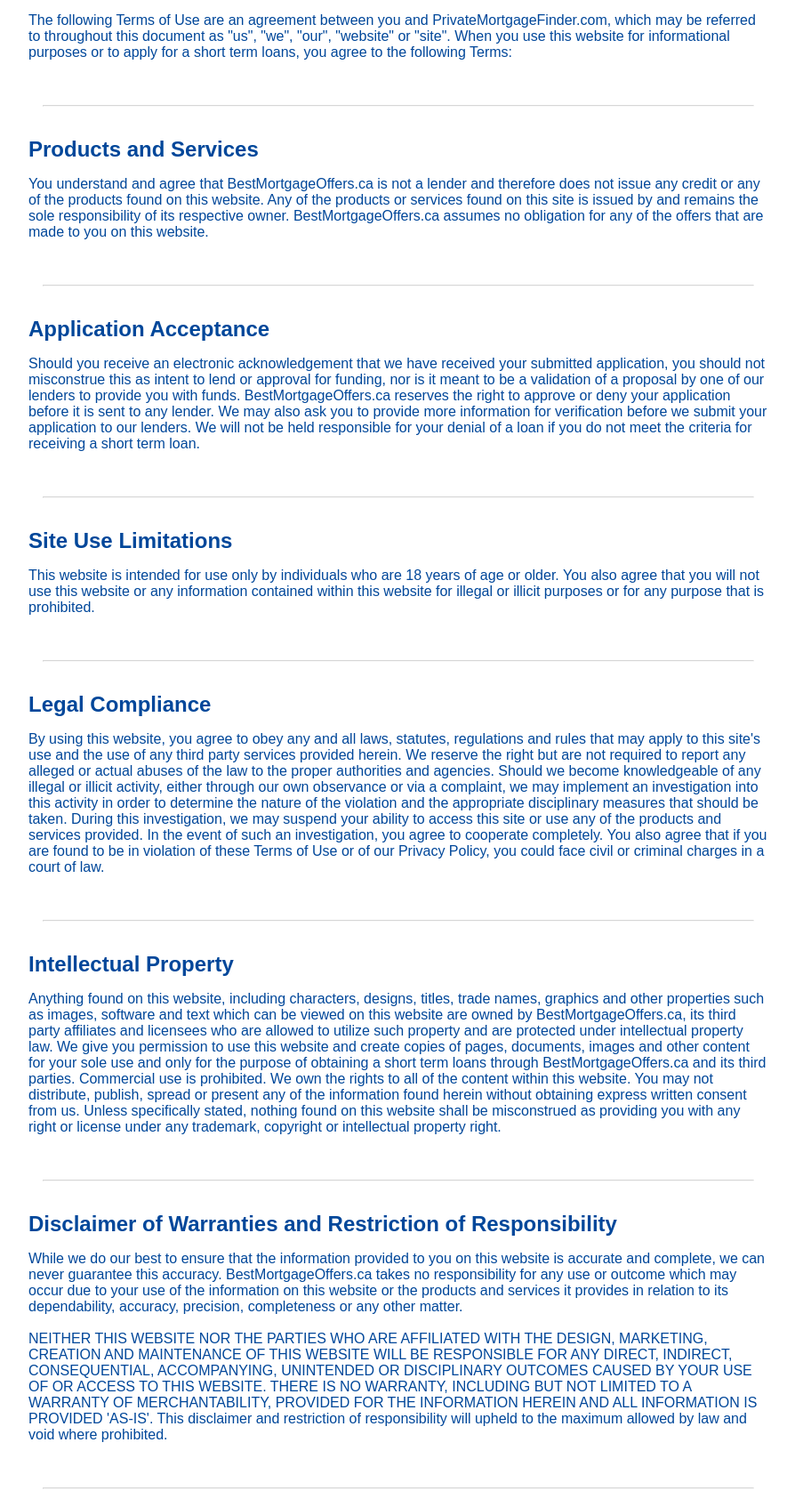
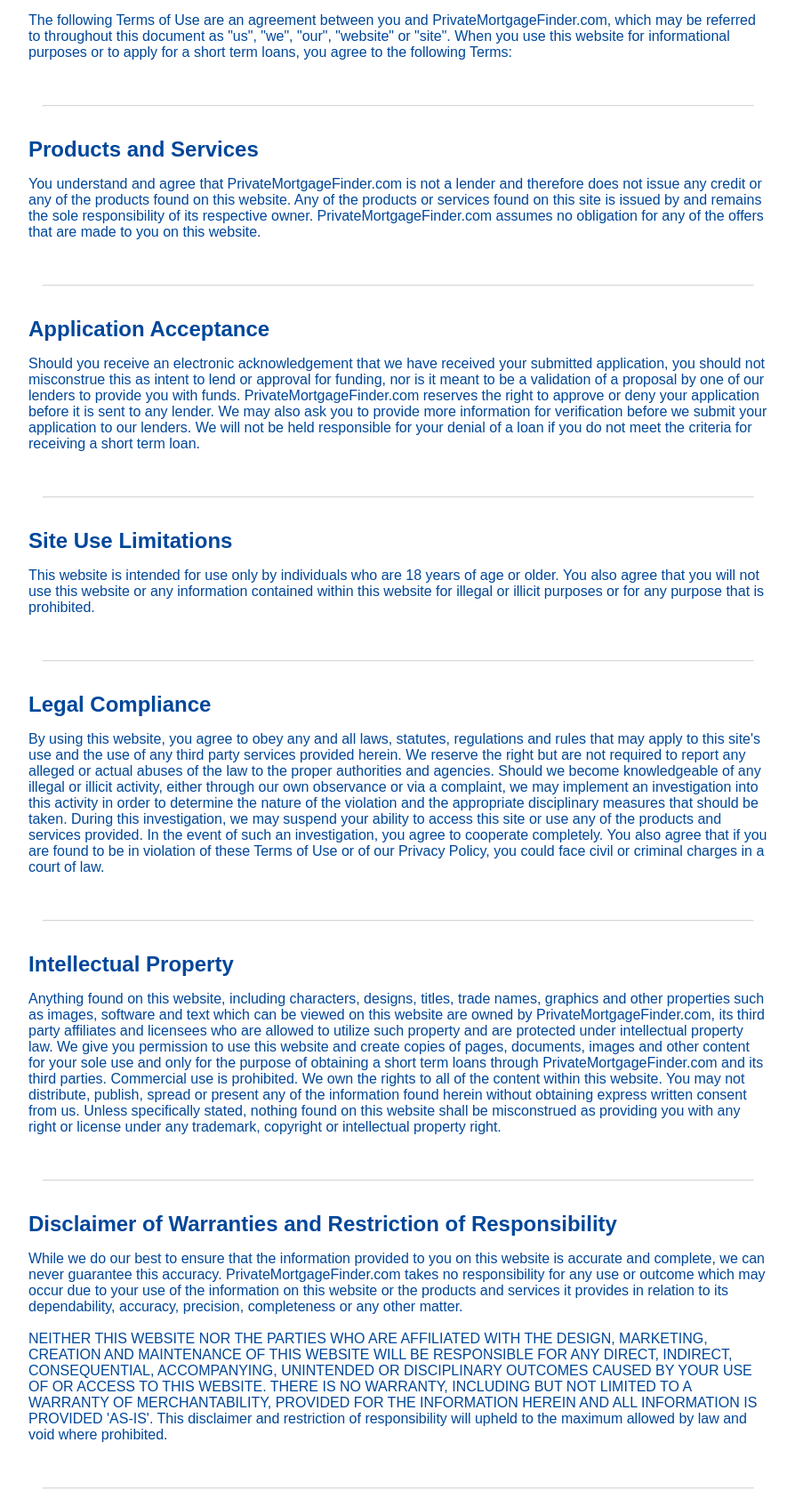
Before and after one commit to maxivy138/pmf_project, a Django app: page /termsofuse in a window 1280 px wide. Shown: the part 235-1920 px from the top of the page at 89% size, without its empty margins (192-1086 px from the left). Run offline with Django 3.2, Linux system fonts and the light colour scheme; some libraries are stand-ins or nearby versions.

Commit message:
changed website name to correct one

```diff
--- a/templates/pages/termsofuse.html
+++ b/templates/pages/termsofuse.html
@@ -21,14 +21,14 @@
             <div class="faq-item">
                     <br>
                     <h2 class="faq-h2">Products and Services</h2>
-                    <p class="faq-p">You understand and agree that BestMortgageOffers.ca is not a lender and therefore does not issue any credit or any of the products found on this website. Any of the products or services found on this site is issued by and remains the sole responsibility of its respective owner. BestMortgageOffers.ca assumes no obligation for any of the offers that are made to you on this website.</p>
+                    <p class="faq-p">You understand and agree that PrivateMortgageFinder.com is not a lender and therefore does not issue any credit or any of the products found on this website. Any of the products or services found on this site is issued by and remains the sole responsibility of its respective owner. PrivateMortgageFinder.com assumes no obligation for any of the offers that are made to you on this website.</p>
                     <br>
             </div>
             <hr class="faq-hr">
             <div class="faq-item">
                     <br>
                     <h2 class="faq-h2">Application Acceptance</h2>
-                    <p class="faq-p">Should you receive an electronic acknowledgement that we have received your submitted application, you should not misconstrue this as intent to lend or approval for funding, nor is it meant to be a validation of a proposal by one of our lenders to provide you with funds. BestMortgageOffers.ca reserves the right to approve or deny your application before it is sent to any lender. We may also ask you to provide more information for verification before we submit your application to our lenders. We will not be held responsible for your denial of a loan if you do not meet the criteria for receiving a short term loan.</p>
+                    <p class="faq-p">Should you receive an electronic acknowledgement that we have received your submitted application, you should not misconstrue this as intent to lend or approval for funding, nor is it meant to be a validation of a proposal by one of our lenders to provide you with funds. PrivateMortgageFinder.com reserves the right to approve or deny your application before it is sent to any lender. We may also ask you to provide more information for verification before we submit your application to our lenders. We will not be held responsible for your denial of a loan if you do not meet the criteria for receiving a short term loan.</p>
                     <br>
             </div>
             <hr class="faq-hr">
@@ -49,14 +49,14 @@
             <div class="faq-item">
                     <br>
                     <h2 class="faq-h2">Intellectual Property</h2>
-                    <p class="faq-p">Anything found on this website, including characters, designs, titles, trade names, graphics and other properties such as images, software and text which can be viewed on this website are owned by BestMortgageOffers.ca, its third party affiliates and licensees who are allowed to utilize such property and are protected under intellectual property law. We give you permission to use this website and create copies of pages, documents, images and other content for your sole use and only for the purpose of obtaining a short term loans through BestMortgageOffers.ca and its third parties. Commercial use is prohibited. We own the rights to all of the content within this website. You may not distribute, publish, spread or present any of the information found herein without obtaining express written consent from us. Unless specifically stated, nothing found on this website shall be misconstrued as providing you with any right or license under any trademark, copyright or intellectual property right.</p>
+                    <p class="faq-p">Anything found on this website, including characters, designs, titles, trade names, graphics and other properties such as images, software and text which can be viewed on this website are owned by PrivateMortgageFinder.com, its third party affiliates and licensees who are allowed to utilize such property and are protected under intellectual property law. We give you permission to use this website and create copies of pages, documents, images and other content for your sole use and only for the purpose of obtaining a short term loans through PrivateMortgageFinder.com and its third parties. Commercial use is prohibited. We own the rights to all of the content within this website. You may not distribute, publish, spread or present any of the information found herein without obtaining express written consent from us. Unless specifically stated, nothing found on this website shall be misconstrued as providing you with any right or license under any trademark, copyright or intellectual property right.</p>
                     <br>
             </div>
             <hr class="faq-hr">
             <div class="faq-item">
                     <br>
                     <h2 class="faq-h2">Disclaimer of Warranties and Restriction of Responsibility</h2>
-                    <p class="faq-p">While we do our best to ensure that the information provided to you on this website is accurate and complete, we can never guarantee this accuracy. BestMortgageOffers.ca takes no responsibility for any use or outcome which may occur due to your use of the information on this website or the products and services it provides in relation to its dependability, accuracy, precision, completeness or any other matter.
+                    <p class="faq-p">While we do our best to ensure that the information provided to you on this website is accurate and complete, we can never guarantee this accuracy. PrivateMortgageFinder.com takes no responsibility for any use or outcome which may occur due to your use of the information on this website or the products and services it provides in relation to its dependability, accuracy, precision, completeness or any other matter.
                             <br><br>
                             NEITHER THIS WEBSITE NOR THE PARTIES WHO ARE AFFILIATED WITH THE DESIGN, MARKETING, CREATION AND MAINTENANCE OF THIS WEBSITE WILL BE RESPONSIBLE FOR ANY DIRECT, INDIRECT, CONSEQUENTIAL, ACCOMPANYING, UNINTENDED OR DISCIPLINARY OUTCOMES CAUSED BY YOUR USE OF OR ACCESS TO THIS WEBSITE. THERE IS NO WARRANTY, INCLUDING BUT NOT LIMITED TO A WARRANTY OF MERCHANTABILITY, PROVIDED FOR THE INFORMATION HEREIN AND ALL INFORMATION IS PROVIDED 'AS-IS'. This disclaimer and restriction of responsibility will upheld to the maximum allowed by law and void where prohibited.</p>
                     <br>
@@ -65,7 +65,7 @@
             <div class="faq-item">
                     <br>
                     <h2 class="faq-h2">Privacy</h2>
-                    <p class="faq-p">This section is a reference to the Privacy Policy of BestMortgageOffers.ca which can be found on this website. This Policy describes our responsibilities and your rights as they pertain to any personal information you provide on this website. We will never use any of your information in a manner that is not consistent with our Privacy Policy. You understand and agree that BestMortgageOffers.ca may change the Privacy Policy from time to time at its sole discretion, and that if you continue to use the site after these changes have been published, you are acknowledging your acceptance of and agreement with such changes. You also agree that you will not continue to use this site if you do not agree with or understand any of the changes implemented.</p>
+                    <p class="faq-p">This section is a reference to the Privacy Policy of PrivateMortgageFinder.com which can be found on this website. This Policy describes our responsibilities and your rights as they pertain to any personal information you provide on this website. We will never use any of your information in a manner that is not consistent with our Privacy Policy. You understand and agree that PrivateMortgageFinder.com may change the Privacy Policy from time to time at its sole discretion, and that if you continue to use the site after these changes have been published, you are acknowledging your acceptance of and agreement with such changes. You also agree that you will not continue to use this site if you do not agree with or understand any of the changes implemented.</p>
                     <br>
             </div>
             <hr class="faq-hr">
@@ -79,7 +79,7 @@
             <div class="faq-item">
                     <br>
                     <h2 class="faq-h2">Website Use</h2>
-                    <p class="faq-p">BestMortgageOffers.ca does not act as an agent for you or for any of the third parties with whom we are affiliated. We may receive reimbursement or compensation from our third party affiliates for facilities, products or services that are offered under isolated contact and circumstances. These facilities, products and services may or may not be affiliated with your use of this website. You agree that any compensation or reimbursement we receive from third parties may or may not be affiliated with your use of this website.</p>
+                    <p class="faq-p">PrivateMortgageFinder.com does not act as an agent for you or for any of the third parties with whom we are affiliated. We may receive reimbursement or compensation from our third party affiliates for facilities, products or services that are offered under isolated contact and circumstances. These facilities, products and services may or may not be affiliated with your use of this website. You agree that any compensation or reimbursement we receive from third parties may or may not be affiliated with your use of this website.</p>
                     <br>
             </div>
             <hr class="faq-hr">
@@ -93,7 +93,7 @@
             <div class="faq-item">
                     <br>
                     <h2 class="faq-h2">Revision of Terms of Use</h2>
-                    <p class="faq-p">BestMortgageOffers.ca reserves the right to make revisions to these Terms from time to time. Should you continue to use this site after such revisions have been published, you acknowledge that you have read and agree with these changes.</p>
+                    <p class="faq-p">PrivateMortgageFinder.com reserves the right to make revisions to these Terms from time to time. Should you continue to use this site after such revisions have been published, you acknowledge that you have read and agree with these changes.</p>
                     <br>
             </div>
             <hr class="faq-hr">
@@ -107,14 +107,14 @@
             <div class="faq-item">
                     <br>
                     <h2 class="faq-h2">Terms of Use Violations</h2>
-                    <p class="faq-p">If at any time BestMortgageOffers.ca believes that you are in violation of these Terms of Use, you agree that we may, at our sole discretion and with no prior notice to you, suspend your access to this site as well as any products or services featured on this site. We may also delete any information or content that you have submitted at any point if we believe that such content is not in line with our Terms of Use or Privacy Policy. We may also do this if we find your actions to be questionable or if they disturb other users of our website, us, or our third party affiliates, or if we feel that your actions are illegal or illicit.</p>
+                    <p class="faq-p">If at any time PrivateMortgageFinder.com believes that you are in violation of these Terms of Use, you agree that we may, at our sole discretion and with no prior notice to you, suspend your access to this site as well as any products or services featured on this site. We may also delete any information or content that you have submitted at any point if we believe that such content is not in line with our Terms of Use or Privacy Policy. We may also do this if we find your actions to be questionable or if they disturb other users of our website, us, or our third party affiliates, or if we feel that your actions are illegal or illicit.</p>
                     <br>
             </div>
             <hr class="faq-hr">
             <div class="faq-item">
                     <br>
                     <h2 class="faq-h2">Miscellaneous</h2>
-                    <p class="faq-p">Any rights that are not specifically provided here are the property of BestMortgageOffers.ca. The titles and subheadings used in this document are only to ease readability and should not be considered as part of the Terms of Use. Any failure to impose or enforce a part of these Terms shall not be considered a waiver of any right. If any part of these Terms is deemed to be invalid, this will have no effect on the rest of the Terms, and they will continue in full effect. These Terms, along with our Privacy Policy, constitute an entire agreement between you and BestMortgageOffers.ca and any other groups who are responsible for or affiliated with the transactions being conducted. This version of the Terms is the only valid version and it supersedes any previous version whether provided electronically, verbally, or in print.</p>
+                    <p class="faq-p">Any rights that are not specifically provided here are the property of PrivateMortgageFinder.com. The titles and subheadings used in this document are only to ease readability and should not be considered as part of the Terms of Use. Any failure to impose or enforce a part of these Terms shall not be considered a waiver of any right. If any part of these Terms is deemed to be invalid, this will have no effect on the rest of the Terms, and they will continue in full effect. These Terms, along with our Privacy Policy, constitute an entire agreement between you and PrivateMortgageFinder.com and any other groups who are responsible for or affiliated with the transactions being conducted. This version of the Terms is the only valid version and it supersedes any previous version whether provided electronically, verbally, or in print.</p>
                     <br>
             </div>
 </section>
```
